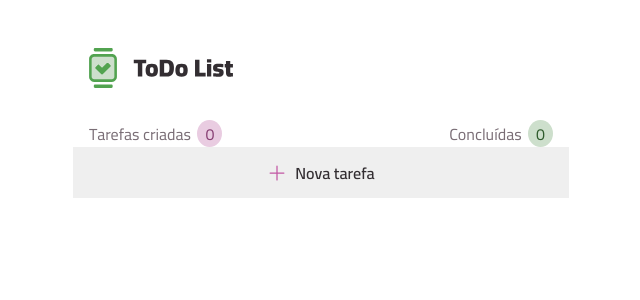
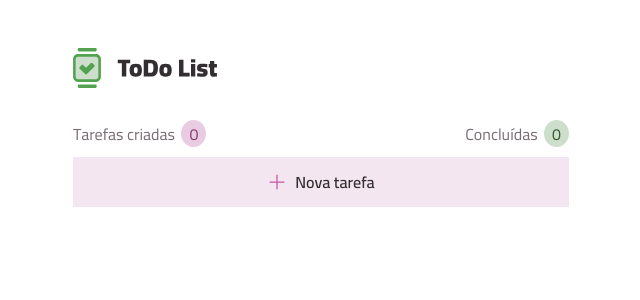
Before and after one commit to cauealb/projects-React, a React (Vite) app: page / in a window 1280 px wide. Shown: the top 300 px of the page, without its empty margins (319-959 px from the left). Built offline with nearby package versions, Linux system fonts and the light colour scheme.

Commit message:
style: Tirando espaçamento do componente do Header e Terminando estilização do NewTask

```diff
--- a/src/components/Header/style/Header.css
+++ b/src/components/Header/style/Header.css
@@ -1,7 +1,6 @@
 .hero {
     margin-top: 3em;
     min-width: 31em;
-    padding-inline: 1em;
 }
 
 .nameCompany {
--- a/src/components/NewTask/style/NewTask.css
+++ b/src/components/NewTask/style/NewTask.css
@@ -7,6 +7,8 @@
     outline: none;
     width: 100%;
     padding: 1em;
+    margin-block: 0.70em;
+    background-color: var(--gray-200);
 }
 
 .newTask p {
```
